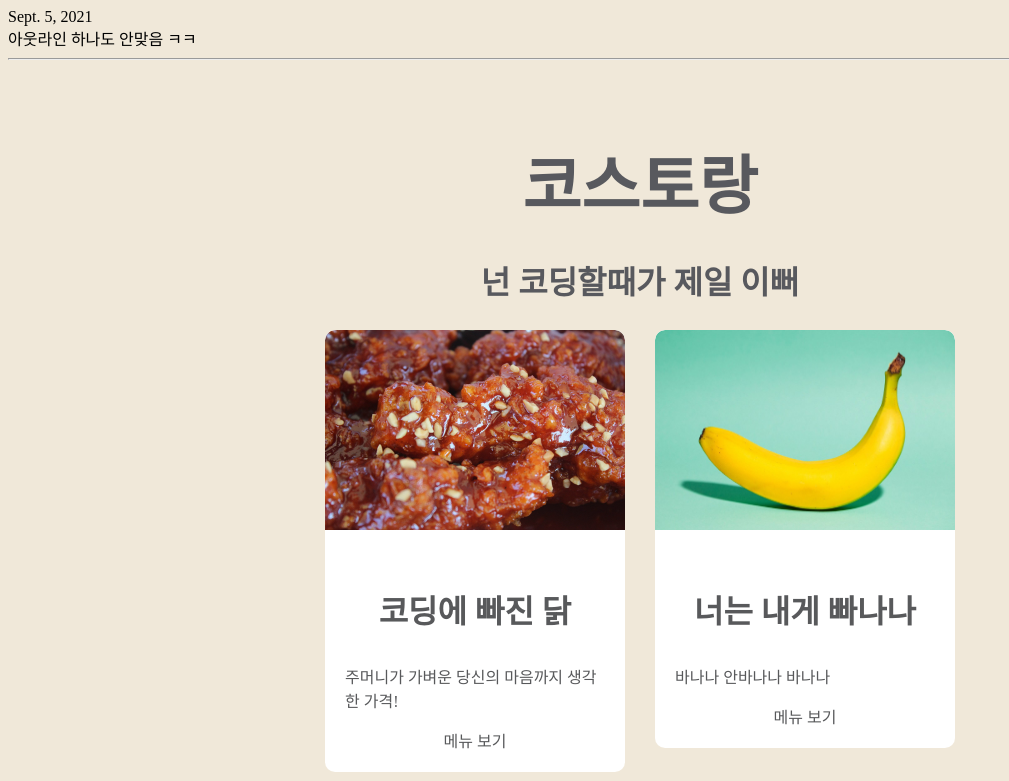
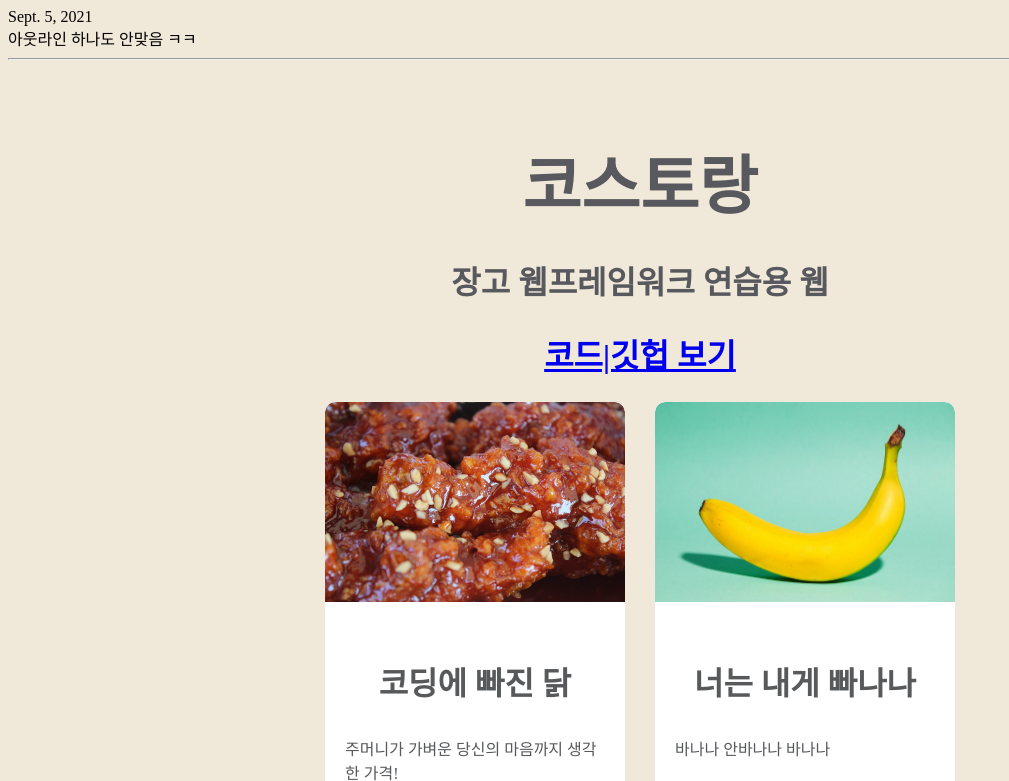
Before and after one commit to kekidev/django-costaurant, a Django app: page /foods/menu in a window 1280 px wide. Shown: the top 781 px of the page, without its empty margins (0-1009 px from the left). Run offline with Django 3.2, Linux system fonts and the light colour scheme; data comes from the database, SQL or seed files in the repository; some web fonts are replaced.

Commit message:
modified base.html

```diff
--- a/costaurant/foods/templates/foods/base.html
+++ b/costaurant/foods/templates/foods/base.html
@@ -13,7 +13,8 @@
     <hr />
 
     <h1>코스토랑</h1>
-    <h2>넌 코딩할때가 제일 이뻐</h2>
+    <h2>장고 웹프레임워크 연습용 웹</h2>
+    <h2><a href="https://github.com/kekidev/django-costaurant">코드|깃헙 보기</a></h2>
 
     <div class="food-container">
       {% block food-container %} {% endblock food-container %}
```
